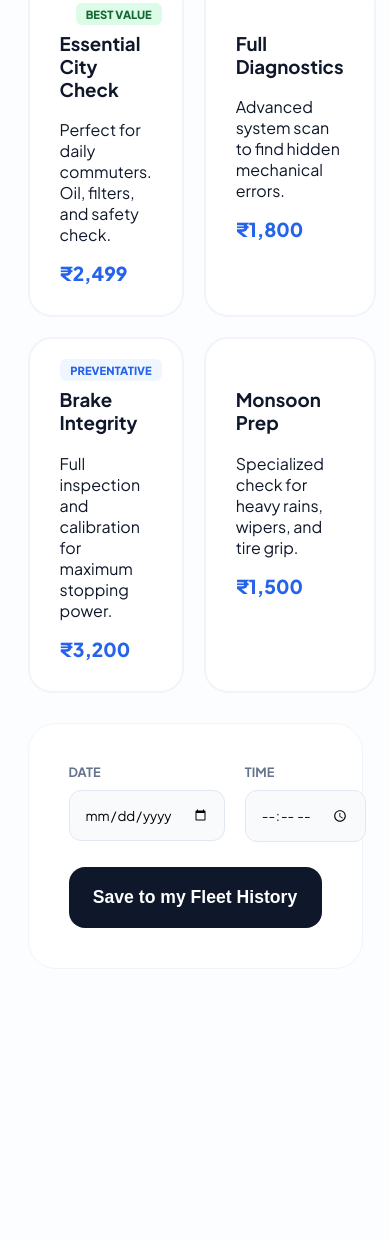
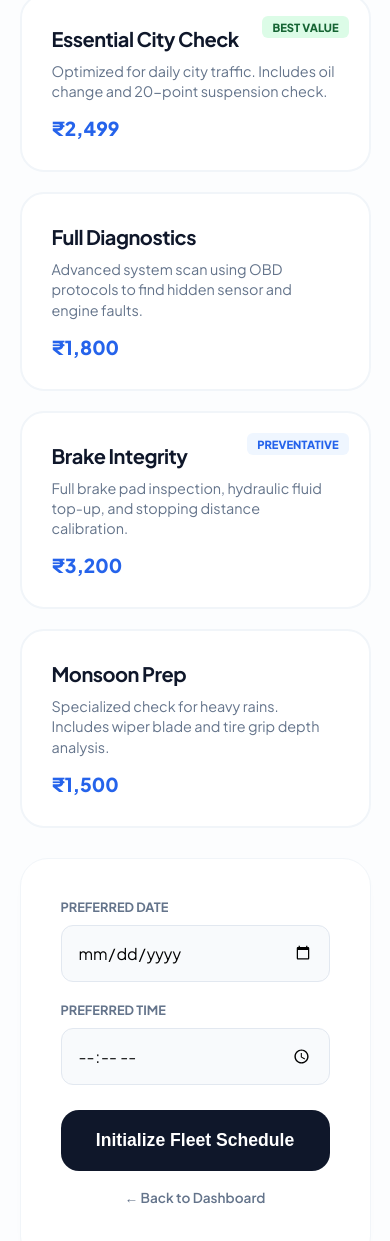
Before and after one commit to chetana-25/mechroute, a plain HTML site: page pages/booking.html in a window 390 px wide. Shown: the part 288-1529 px from the top of the page. Before the commit the page ends 1305 px from the top, so only its background shows below. Drawn offline with Linux system fonts and the light colour scheme.

Commit message:
Update booking.html

```diff
--- a/pages/booking.html
+++ b/pages/booking.html
@@ -6,40 +6,142 @@
     <title>Service Booking | MechRoute</title>
     <link href="https://fonts.googleapis.com/css2?family=Plus+Jakarta+Sans:wght@400;600;700;800&display=swap" rel="stylesheet">
     <style>
-        :root { --brand: #2563eb; --slate: #0f172a; --bg: #fcfdfe; }
-        body { background: var(--bg); color: var(--slate); font-family: 'Plus Jakarta Sans', sans-serif; padding: 40px 5%; }
+        :root {
+            --brand: #2563eb;
+            --slate: #0f172a;
+            --bg: #fcfdfe;
+            --success-green: #166534;
+            --light-green: #dcfce7;
+            --light-blue: #eff6ff;
+        }
+
+        body {
+            background: var(--bg);
+            color: var(--slate);
+            font-family: 'Plus Jakarta Sans', sans-serif;
+            padding: 40px 5%;
+            margin: 0;
+        }
+
         .container { max-width: 900px; margin: 0 auto; }
 
         .header { text-align: center; margin-bottom: 40px; }
         .header h1 { font-size: 2.8rem; letter-spacing: -2px; margin-bottom: 10px; }
+        .header p { color: #64748b; font-weight: 600; }
 
-        /* --- THE ORIGINAL 4-CARD GRID --- */
-        .service-grid { display: grid; grid-template-columns: repeat(2, 1fr); gap: 20px; margin-bottom: 30px; }
+        /* --- THE 4-CARD GRID --- */
+        .service-grid {
+            display: grid;
+            grid-template-columns: repeat(2, 1fr);
+            gap: 20px;
+            margin-bottom: 30px;
+        }
 
         .service-card {
-            background: white; border: 2px solid #f1f5f9; padding: 30px; border-radius: 24px;
-            cursor: pointer; transition: 0.3s; position: relative;
+            background: white;
+            border: 2px solid #f1f5f9;
+            padding: 30px;
+            border-radius: 24px;
+            cursor: pointer;
+            transition: 0.3s;
+            position: relative;
         }
 
-        .service-card:hover { border-color: var(--brand); transform: translateY(-4px); }
-        .service-card.active { border-color: var(--brand); background: #eff6ff; }
+        .service-card:hover {
+            border-color: var(--brand);
+            transform: translateY(-4px);
+            box-shadow: 0 10px 20px rgba(0,0,0,0.02);
+        }
+
+        .service-card.active {
+            border-color: var(--brand);
+            background: #f0f7ff;
+        }
 
         /* BADGES */
-        .tag { font-size: 0.7rem; font-weight: 800; padding: 4px 10px; border-radius: 6px; text-transform: uppercase; position: absolute; top: 20px; right: 20px; }
-        .tag-value { background: #dcfce7; color: #166534; }
-        .tag-prevent { background: #eff6ff; color: #2563eb; }
+        .tag {
+            font-size: 0.7rem;
+            font-weight: 800;
+            padding: 4px 10px;
+            border-radius: 6px;
+            text-transform: uppercase;
+            position: absolute;
+            top: 20px;
+            right: 20px;
+        }
 
-        .price-text { display: block; margin-top: 15px; font-weight: 800; font-size: 1.2rem; color: var(--brand); }
+        /* Color Corrected Badges */
+        .tag-value { background: var(--light-green); color: var(--success-green); }
+        .tag-prevent { background: var(--light-blue); color: var(--brand); }
 
-        /* INPUTS */
-        .booking-form { background: white; padding: 40px; border-radius: 28px; border: 1px solid #f1f5f9; }
+        .service-card h3 { margin: 0; font-size: 1.25rem; letter-spacing: -0.5px; }
+        .service-card p { font-size: 0.9rem; color: #64748b; margin: 10px 0; line-height: 1.4; }
+
+        .price-text {
+            display: block;
+            margin-top: 15px;
+            font-weight: 800;
+            font-size: 1.2rem;
+            color: var(--brand);
+        }
+
+        /* BOOKING FORM */
+        .booking-form {
+            background: white;
+            padding: 40px;
+            border-radius: 28px;
+            border: 1px solid #f1f5f9;
+            box-shadow: 0 4px 12px rgba(0,0,0,0.01);
+        }
+
         .flex-inputs { display: flex; gap: 20px; margin-bottom: 25px; }
         .field { flex: 1; }
-        label { display: block; font-weight: 700; margin-bottom: 10px; font-size: 0.8rem; text-transform: uppercase; color: #64748b; }
-        input { width: 100%; padding: 15px; border-radius: 12px; border: 1px solid #e2e8f0; background: #f8fafc; font-family: inherit; box-sizing: border-box; }
 
-        .btn-confirm { width: 100%; padding: 20px; background: var(--slate); color: white; border: none; border-radius: 16px; font-size: 1.1rem; font-weight: 700; cursor: pointer; }
-        .btn-confirm:hover { background: var(--brand); }
+        label {
+            display: block;
+            font-weight: 700;
+            margin-bottom: 10px;
+            font-size: 0.8rem;
+            text-transform: uppercase;
+            color: #64748b;
+        }
+
+        input {
+            width: 100%;
+            padding: 16px;
+            border-radius: 12px;
+            border: 1px solid #e2e8f0;
+            background: #f8fafc;
+            font-family: inherit;
+            font-size: 1rem;
+            box-sizing: border-box;
+            outline: none;
+        }
+
+        input:focus { border-color: var(--brand); background: white; }
+
+        .btn-confirm {
+            width: 100%;
+            padding: 20px;
+            background: var(--slate);
+            color: white;
+            border: none;
+            border-radius: 18px;
+            font-size: 1.1rem;
+            font-weight: 700;
+            cursor: pointer;
+            transition: 0.3s;
+        }
+
+        .btn-confirm:hover {
+            background: var(--brand);
+            transform: translateY(-2px);
+        }
+
+        @media (max-width: 600px) {
+            .service-grid { grid-template-columns: 1fr; }
+            .flex-inputs { flex-direction: column; }
+        }
     </style>
 </head>
 <body>
@@ -47,70 +149,94 @@
 <div class="container">
     <div class="header">
         <h1>Book Your Service</h1>
-        <p>Premium maintenance for your daily driver.</p>
+        <p>Premium maintenance for your Indian driving conditions.</p>
     </div>
 
     <div class="service-grid">
         <div class="service-card" onclick="selectService(this, 'Essential City Check', 2499)">
             <span class="tag tag-value">Best Value</span>
             <h3>Essential City Check</h3>
-            <p>Perfect for daily commuters. Oil, filters, and safety check.</p>
+            <p>Optimized for daily city traffic. Includes oil change and 20-point suspension check.</p>
             <span class="price-text">₹2,499</span>
         </div>
 
         <div class="service-card" onclick="selectService(this, 'Full Diagnostics', 1800)">
             <h3>Full Diagnostics</h3>
-            <p>Advanced system scan to find hidden mechanical errors.</p>
+            <p>Advanced system scan using OBD protocols to find hidden sensor and engine faults.</p>
             <span class="price-text">₹1,800</span>
         </div>
 
         <div class="service-card" onclick="selectService(this, 'Brake Integrity', 3200)">
             <span class="tag tag-prevent">Preventative</span>
             <h3>Brake Integrity</h3>
-            <p>Full inspection and calibration for maximum stopping power.</p>
+            <p>Full brake pad inspection, hydraulic fluid top-up, and stopping distance calibration.</p>
             <span class="price-text">₹3,200</span>
         </div>
 
         <div class="service-card" onclick="selectService(this, 'Monsoon Prep', 1500)">
             <h3>Monsoon Prep</h3>
-            <p>Specialized check for heavy rains, wipers, and tire grip.</p>
+            <p>Specialized check for heavy rains. Includes wiper blade and tire grip depth analysis.</p>
             <span class="price-text">₹1,500</span>
         </div>
     </div>
 
     <div class="booking-form">
         <div class="flex-inputs">
-            <div class="field"><label>Date</label><input type="date" id="bDate"></div>
-            <div class="field"><label>Time</label><input type="time" id="bTime"></div>
+            <div class="field">
+                <label>Preferred Date</label>
+                <input type="date" id="bDate">
+            </div>
+            <div class="field">
+                <label>Preferred Time</label>
+                <input type="time" id="bTime">
+            </div>
         </div>
-        <button class="btn-confirm" onclick="confirmBooking()">Save to my Fleet History</button>
+        <button class="btn-confirm" onclick="confirmBooking()">Initialize Fleet Schedule</button>
+        <p style="text-align: center; margin-top: 15px;">
+            <a href="dashboard.html" style="color: #64748b; text-decoration: none; font-size: 0.85rem; font-weight: 600;">← Back to Dashboard</a>
+        </p>
     </div>
 </div>
 
 <script>
-    let selectedData = { name: '', price: 0 };
+    // Variable to hold the user's selection
+    let selectedData = { name: '', price: '' };
 
     function selectService(element, name, price) {
-        document.querySelectorAll('.service-card').forEach(c => c.classList.remove('active'));
+        // Remove 'active' class from all cards
+        document.querySelectorAll('.service-card').forEach(card => {
+            card.classList.remove('active');
+        });
+
+        // Add 'active' class to the clicked card
         element.classList.add('active');
-        selectedData = { name, price };
+
+        // Save the selection data
+        selectedData.name = name;
+        selectedData.price = "₹" + price;
     }
 
     function confirmBooking() {
         const date = document.getElementById('bDate').value;
         const time = document.getElementById('bTime').value;
 
-        if(!selectedData.name || !date || !time) {
-            alert("Please select a service and schedule.");
+        // Validation: Ensure everything is picked
+        if (!selectedData.name) {
+            alert("Please select a service card first.");
+            return;
+        }
+        if (!date || !time) {
+            alert("Please select both a date and a time.");
             return;
         }
 
-        // Save data for Checkout/Logs
+        // STORE DATA: This is the "bridge" to the Dashboard and Checkout
         localStorage.setItem('pending_service', selectedData.name);
-        localStorage.setItem('pending_price', "₹" + selectedData.price);
+        localStorage.setItem('pending_price', selectedData.price);
         localStorage.setItem('pending_date', date);
         localStorage.setItem('pending_time', time);
 
+        // MOVE TO NEXT STEP
         window.location.href = 'checkout.html';
     }
 </script>
```
